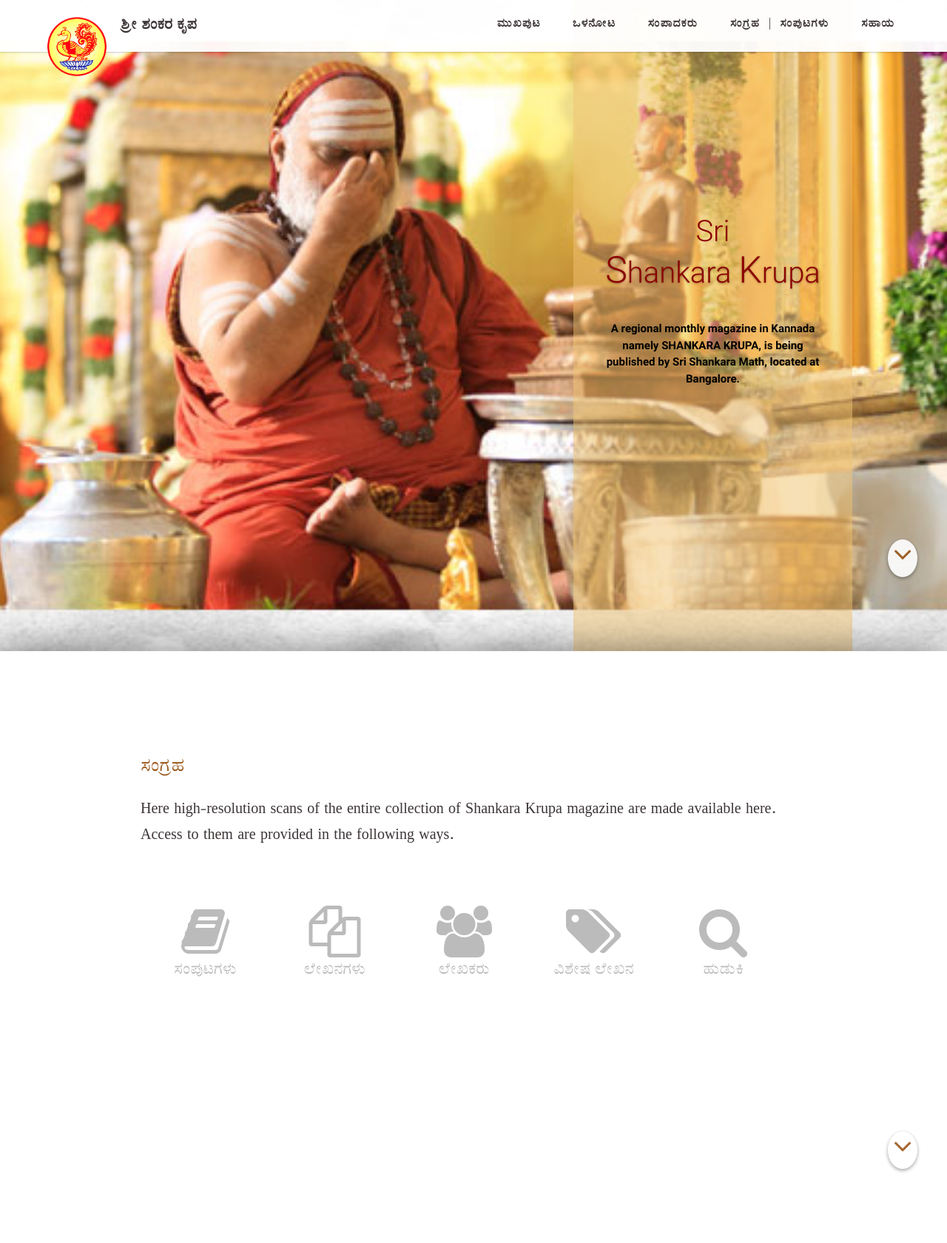
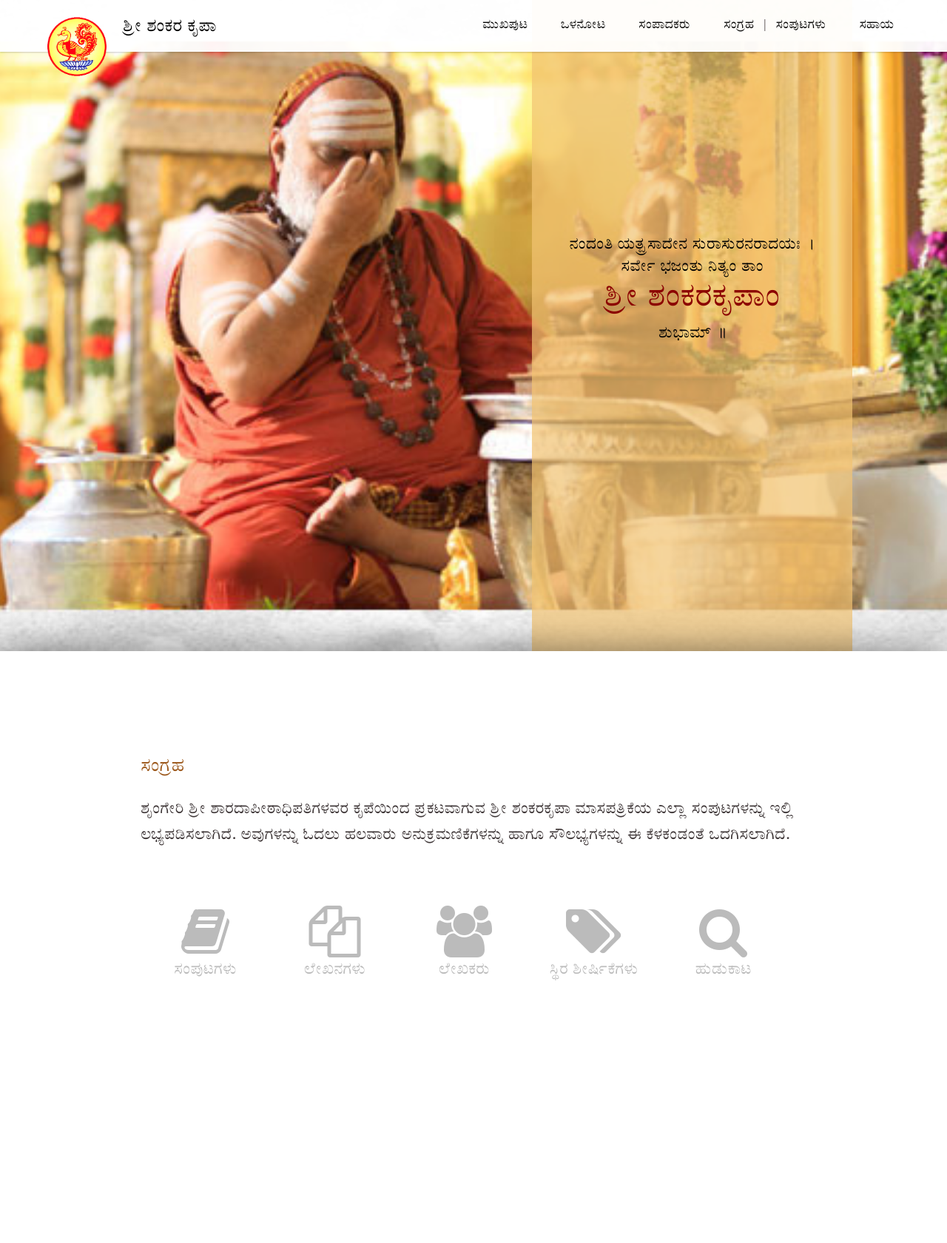
Before and after one commit to Shruthisdst/shankara_krupa, a PHP site: page / in a window 1280 px wide. Shown: the whole page at 74% size. Run offline with PHP 8.4, Linux system fonts and the light colour scheme.

Commit message:
Commit No. 9 - UI fixes

```diff
--- a/index.html
+++ b/index.html
@@ -15,7 +15,7 @@
 	<script src="php/js/jquery-2.1.1.js"></script>
 	<script type="text/javascript" src="html/js/jquery-ui.js"></script>
 
-	<title>ಶ್ರೀ ಶಂಕರ ಕೃಪ</title>
+	<title>ಶ್ರೀ ಶಂಕರ ಕೃಪಾ</title>
 </head>
 <body>
 	<header class="cd-header">
@@ -23,7 +23,7 @@
 			<a href="#home">
 				<img src="php/img/logo.gif" alt="Logo">
 				<!--<img src="php/img/logo2.gif" alt="Logo"> -->
-				<span>ಶ್ರೀ ಶಂಕರ ಕೃಪ</span>
+				<span>ಶ್ರೀ ಶಂಕರ ಕೃಪಾ</span>
 			</a>
 		</div>
 
@@ -33,7 +33,7 @@
 				<li><a href="#about">ಒಳನೋಟ</a></li>
 				<li><a href="#editors">ಸಂಪಾದಕರು</a></li>
 				<li><a href="#archive">ಸಂಗ್ರಹ</a> | <a href="php/volumes.php">ಸಂಪುಟಗಳು</a></li>
-				<li><a href="php/help.php">ಸಹಾಯ</a></li>
+				<li><a href="#">ಸಹಾಯ</a></li>
 			</ul>
 		</nav> <!-- cd-main-nav -->
 	</header>
@@ -42,9 +42,11 @@
 		<div id="archive" class="cd-fixed-bg cd-bg-4">
 			<div class="bannerBackHalf bgClr4">&nbsp;</div>
 			<div class="bannerHalf">
-				<p style="color: #8B0000;font-size: 40px;line-height: 30px;">Sri</p>
-				<h1 style="color: #8B0000;font-size: 40px"><span style="font-size: 50px">S</span>hankara <span style="font-size: 50px">K</span>rupa</h1>
-				<p style="font-weight: bold;">A regional monthly magazine in Kannada namely SHANKARA KRUPA, is being published by Sri Shankara Math, located at Bangalore.<br /><br /><br /><br />&nbsp;</p>
+<!--
+				<p class="fKan" style="color: #8B0000;font-size: 40px;line-height: 30px;">ಶ್ರೀ</p>
+				<h1 class="fKan" style="color: #8B0000;font-size: 40px">ಶಂಕರ ಕೃಪಾ</h1>
+-->
+				<p class="fKan" style="font-size: 20px;">ನಂದಂತಿ ಯತ್ಪ್ರಸಾದೇನ ಸುರಾಸುರನರಾದಯಃ ।<br />ಸರ್ವೇ ಭಜಂತು ನಿತ್ಯಂ ತಾಂ<br /><span style="color: #8B0000;font-size: 40px;">ಶ್ರೀ ಶಂಕರಕೃಪಾಂ</span><br />ಶುಭಾಮ್ ॥<br /><br /><br /><br />&nbsp;</p>
 				<!--<h1>The Archive</h1>
 				<table class="tArchive">
 					<tr>
@@ -70,13 +72,15 @@
 				</table>
 				<p class="alignRight">and counting...</p> -->
 			</div>
+<!--
             <a href="#archiveMore" class="moreNav"><div class="arrow-scroll buttonBgClr4"><i class="fa fa-angle-down"></i></div></a>
+-->
 		</div> <!-- cd-fixed-bg -->
 
 		<div id="archiveMore" class="cd-scrolling-bg cd-color-1">
 			<div class="cd-container">
 				<h1 class="clr4">ಸಂಗ್ರಹ</h1>
-				<p class="gapBelow">Here high-resolution scans of the entire collection of Shankara Krupa magazine are made available here. Access to them are provided in the following ways.</p>
+				<p class="gapBelow">ಶೃಂಗೇರಿ ಶ್ರೀ ಶಾರದಾಪೀಠಾಧಿಪತಿಗಳವರ ಕೃಪೆಯಿಂದ ಪ್ರಕಟವಾಗುವ ಶ್ರೀ ಶಂಕರಕೃಪಾ ಮಾಸಪತ್ರಿಕೆಯ ಎಲ್ಲಾ ಸಂಪುಟಗಳನ್ನು ಇಲ್ಲಿ ಲಭ್ಯಪಡಿಸಲಾಗಿದೆ. ಅವುಗಳನ್ನು ಓದಲು ಹಲವಾರು ಅನುಕ್ರಮಣಿಕೆಗಳನ್ನು ಹಾಗೂ ಸೌಲಭ್ಯಗಳನ್ನು ಈ ಕೆಳಕಂಡಂತೆ ಒದಗಿಸಲಾಗಿದೆ.</p>
 				<div class="archiveIcon">
 					<a href="php/volumes.php"><div><i class="fa fa-book"></i></div><div><span class="small">ಸಂಪುಟಗಳು</span></div></a>
 				</div>
@@ -87,13 +91,15 @@
 					<a href="php/authors.php"><div><i class="fa fa-users"></i></div><div><span class="small">ಲೇಖಕರು</span></div></a>
 				</div>
 				<div class="archiveIcon">
-					<a href="php/features.php"><div><i class="fa fa-tags"></i></div><div><span class="small">ವಿಶೇಷ ಲೇಖನ</span></div></a>
+					<a href="#"><div><i class="fa fa-tags"></i></div><div><span class="small">ಸ್ಥಿರ ಶೀರ್ಷಿಕೆಗಳು</span></div></a>
 				</div>
 				<div class="archiveIcon">
-					<a href="php/search.php"><div><i class="fa fa-search"></i></div><div><span class="small">ಹುಡುಕಿ</span></div></a>
+					<a href="php/search.php"><div><i class="fa fa-search"></i></div><div><span class="small">ಹುಡುಕಾಟ</span></div></a>
 				</div>
 			</div> <!-- cd-container -->
+<!--
             <a href="#contact" class="moreNav"><div class="arrow-scroll buttonBgClr4"><i class="fa fa-angle-down"></i></div></a>
+-->
 		</div> <!-- cd-scrolling-bg -->
 	</main> <!-- cd-main-content -->
 	<script src="html/js/main.js"></script> <!-- Resource jQuery -->
--- a/php/articles.php
+++ b/php/articles.php
@@ -48,7 +48,7 @@
 					<span class="letter"><a href="articles.php?letter=ಸ">ಸ</a></span>
 					<span class="letter"><a href="articles.php?letter=ಹ">ಹ</a></span>
 					<span class="letter"><a href="articles.php?letter=ಳ">ಳ</a></span>
-					<span class="letter"><a href="articles.php?letter=other">Other</a></span>
+					<span class="letter"><a href="articles.php?letter=other">#</a></span>
 				</div>
 <?php
 
@@ -149,7 +149,7 @@
 }
 else
 {
-	echo '<span class="sml">Sorry! No articles were found to begin with the letter \'' . $letter . '\'';
+	echo '<span class="sml">ಇಲ್ಲಿ \'' . $letter . '\' ಅಕ್ಷರದಿಂದ ಪ್ರಾರಂಭವಾಗುವ ಲೇಖನಗಳಿಲ್ಲ';
 }
 
 if($result){$result->free();}
--- a/php/authors.php
+++ b/php/authors.php
@@ -47,7 +47,7 @@
 					<span class="letter"><a href="authors.php?letter=ಸ">ಸ</a></span>
 					<span class="letter"><a href="authors.php?letter=ಹ">ಹ</a></span>
 					<span class="letter"><a href="authors.php?letter=ಳ">ಳ</a></span>
-					<span class="letter"><a href="authors.php?letter=other">Other</a></span>
+					<span class="letter"><a href="authors.php?letter=other">#</a></span>
 				</div>
 <?php
 
@@ -99,7 +99,7 @@
 }
 else
 {
-	echo '<span class="sml">Sorry! No author names were found to begin with the letter \'' . $letter . '\'</span>';
+	echo '<span class="sml">ಇಲ್ಲಿ \'' . $letter . '\' ಅಕ್ಷರದಿಂದ ಪ್ರಾರಂಭವಾಗುವ ಹೆಸರಿನ ಲೇಖಕರಿಲ್ಲ';
 }
 
 if($result){$result->free();}
--- a/php/css/style.css
+++ b/php/css/style.css
@@ -483,10 +483,14 @@
   display: inline-block;
   padding: .3em 1em;
   border-top: none;
-  color: #3d3536;
+  color: #000;
+/*
   font-weight: bold;
-  font-size: 14px;
+*/
+  font-size: 22px;
+/*
   font-size: 1.2rem;
+*/
 }
 @media only screen and (min-width: 930px) {
   .cd-header {
@@ -548,7 +552,7 @@
     -ms-transform: translateY(0);
     -o-transform: translateY(0);
     transform: translateY(0);
-    line-height: 70px;
+    line-height: 75px;
   }
   .cd-main-nav ul.is-visible {
     -webkit-transform: translateY(0);
@@ -568,12 +572,15 @@
     background: transparent;
     padding: .5em .5em;
     border-top: none;
-    color: #3d3536;
+    color: #000;
     text-transform: uppercase;
+/*
     font-weight: bold;
+*/
+/*
     letter-spacing: 1px;
-    font-size: 14px;
-    font-size: 0.9rem;
+*/
+    font-size: 16px;
   }
   .no-touch .cd-main-nav a:hover {
     color: #3372df;
@@ -648,7 +655,7 @@
   right: 10%;
   left: auto;
   width: 50%;
-  max-width: 377px;
+  max-width: 433px;
   text-align: center;
   padding: 40px;
 }
@@ -659,7 +666,7 @@
   left: auto;
   width: 50%;
   height: 100%;
-  max-width: 377px;
+  max-width: 433px;
   text-align: right;
   min-height: 200px;
 }
@@ -680,7 +687,7 @@
 }
 
 .bgClr4{
-  opacity: 0.5;
+  opacity: 0.7;
   background-color: #f2c472;
 }
 
@@ -764,6 +771,10 @@
 
 .fSan{
   font-family: Gubbi;
+}
+
+.fKan{
+  font-family: Gubbi !important;
 }
 
 .sml{
@@ -971,8 +982,10 @@
     text-transform: uppercase;
     letter-spacing: 1px;
     font-weight: normal;
-    font-size: 14px;
+    font-size: 15px;
+/*
     font-size: 0.9rem;
+*/
   }
   #cd-sec-nav li a:hover {
     color: #3372df;
--- a/php/get-parts.php
+++ b/php/get-parts.php
@@ -20,7 +20,7 @@
 {
 	while($row = $result->fetch_assoc())
 	{
-		echo '<div class="aIssue"><a href="toc.php?vol=' . $volume . '&amp;part=' . $row['part'] . '">' . $row['part'] . '</a></div>';
+		echo '<div class="aIssue"><a href="toc.php?vol=' . $volume . '&amp;part=' . $row['part'] . '">ಸಂ. ' . toKannada(intval($row['part'])) . '</a></div>';
 	}
 }
 
--- a/php/volumes.php
+++ b/php/volumes.php
@@ -29,7 +29,7 @@
 			echo '<div class="year">';
 			$count = 1;
 		}
-		echo '<div class="clickYear aIssue" data-volume="' . $row['volume'] . '">' . $row['volume'] . '</div>';
+		echo '<div class="clickYear aIssue" data-volume="' . $row['volume'] . '">ಸಂಪುಟ ' . toKannada(intval($row['volume'])) . '</div>';
 	}
 	echo '</div>';
 }
```
Also changed, not shown: php/common.php (+15 -0 lines), php/include_header.php (+5 -5 lines), php/search.php (+25 -19 lines), php/img/img11.jpg.
